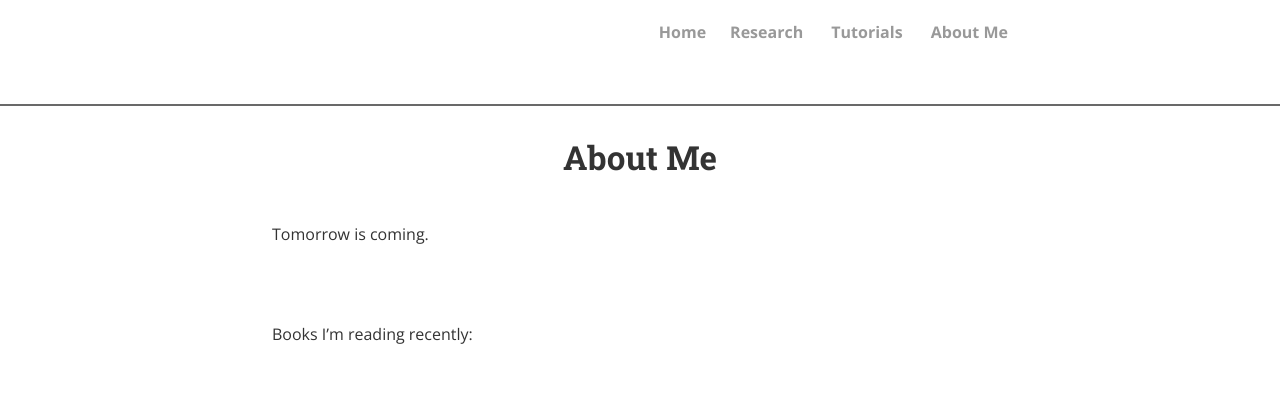
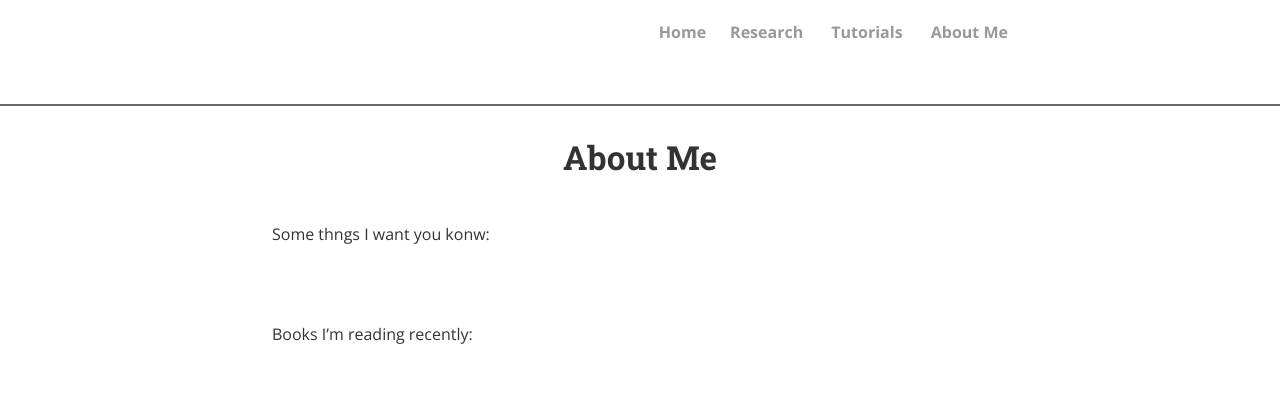
Before and after one commit to Yunga-Wu/Yunga-Wu.github.io, a Jekyll site: the page built from about.md, in a window 1280 px wide. Shown: the top 412 px of the page. Built offline with Jekyll 4.4.1, drawn with Linux system fonts in a browser that asks for light colours; nearby versions of some CDN libraries; comment, search, counter and statistics services are not loaded; a style sheet for code colours, icons or effects is not loaded.

Commit message:
Update about.md

```diff
--- a/about.md
+++ b/about.md
@@ -4,7 +4,7 @@ title: About Me
 permalink: /about/
 ---
 
-Tomorrow is coming.
+Some thngs I want you konw:
 
 
 <br>
```
